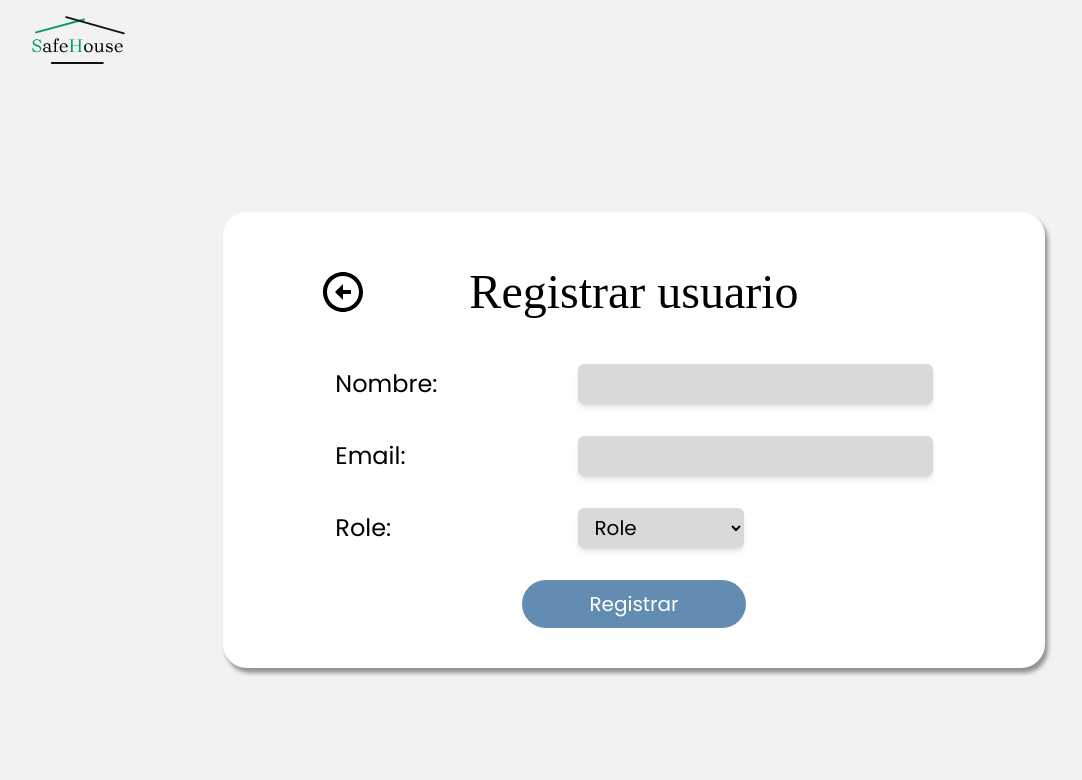
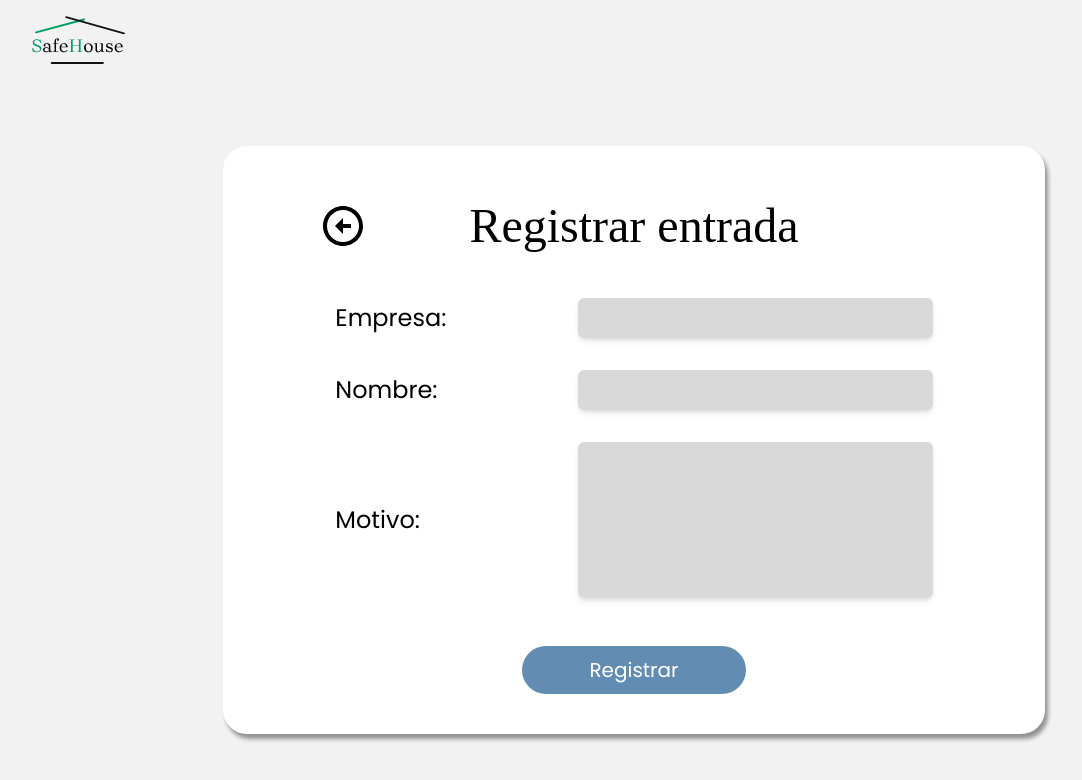
Before and after one commit to Fabio-Alfredo/deploy_definit, a React (Vite) app in the folder safeHouse-frontEnd/: page / in a window 1280 px wide. Shown: the top 780 px of the page, without its empty margins (6-1088 px from the left). Built offline with nearby package versions, Linux system fonts and the light colour scheme; a web font is replaced by a local one.

Commit message:
update: style component buttom

```diff
--- a/safeHouse-frontEnd/src/App.jsx
+++ b/safeHouse-frontEnd/src/App.jsx
@@ -10,12 +10,12 @@ function App() {
 
   return (
     <>
-      <RegisterPage/>
+      {/* <RegisterPage/> */}
       {/* <AdminHouse/> */}
       {/* <GenerateQR/> */}
       {/* <Auth/> */}
       {/* <ReaderQr/> */}
-      {/* <RegisterEntry/> */}
+      <RegisterEntry/>
     </>
   )
 }
--- a/safeHouse-frontEnd/src/components/Button.jsx
+++ b/safeHouse-frontEnd/src/components/Button.jsx
@@ -3,10 +3,9 @@ import React from 'react';
 const Button = ({ type, name, value }) => {
     return (
         <>
-            <div className='flex w-full justify-center items-center mt-6 2xl:mt-8 2xl:mb-4 '>
-                <input type={type} name={name} value={value}
-                    className='rounded-full font-popins text-white bg-blue-buttons hover:bg-sky-700 cursor-pointer text-sm xl:text-xl w-28 h-8 sm:w-40 sm:h-10 xl:w-56 xl:h-12' />
-            </div>
+
+            <input type={type} name={name} value={value}
+                className='rounded-full font-popins text-white bg-blue-buttons hover:bg-sky-700 cursor-pointer text-sm xl:text-xl w-28 h-8 2xl:mt-8 2xl:mb-4 sm:w-40 sm:h-10 xl:w-56 xl:h-12' />
         </>
     );
 };
--- a/safeHouse-frontEnd/src/page/RegisterEntry.jsx
+++ b/safeHouse-frontEnd/src/page/RegisterEntry.jsx
@@ -35,7 +35,9 @@ const RegisterEntry = () => {
                     <Input name={"company"} label={"Empresa:"} type={"text"} inputValue={company} inputOnchange={InputChange} />
                     <Input name={"name"} label={"Nombre:"} type={"text"} inputValue={name} inputOnchange={InputChange} />
                     <Textarea name={"reason"} rows={5} cols={20} label={"Motivo:"} inputValue={reason} inputOnchange={InputChange} />
-                    <Button value={"Registrar"} type={"submit"} name={"RegisterEntry"} />
+                    <div className='flex w-full justify-center items-center pt-6 lg:pt-4'>
+                        <Button value={"Registrar"} type={"submit"} name={"RegisterButton"} />
+                    </div>
                 </form>
             </div>
         </div>
--- a/safeHouse-frontEnd/src/page/ResiterPage.jsx
+++ b/safeHouse-frontEnd/src/page/ResiterPage.jsx
@@ -29,14 +29,16 @@ const ResiterPage = () => {
 
     return (
         <div className='h-screen'>
-            <Header/>
+            <Header />
             <div onSubmit={handleSubmit} className='flex items-center justify-center w-full bg-color-primary px-6 min-h-[90vh]'>
                 <form className='w-full p-10 shadow-2xl rounded-3xl bg-white h-fit lg:p-6 xl:px-20 xl:py-10 md:w-[85%] lg:w-2/3 2xl:w-1/2' > {/* query */}
                     <Navigation title={"Registrar usuario"} />
                     <Input name={"userName"} label={"Nombre:"} type={"text"} inputValue={userName} inputOnchange={InputChange} />
                     <Input name={"email"} label={"Email:"} type={"email"} inputValue={email} inputOnchange={InputChange} />
                     <CatalogRole inputValue={role} inputOnchange={InputChange} />
-                    <Button value={"Registrar"} type={"submit"} name={"RegisterButton"} />
+                    <div className='flex w-full justify-center items-center pt-6 lg:pt-4'>
+                        <Button value={"Registrar"} type={"submit"} name={"RegisterButton"} />
+                    </div>
                 </form>
             </div>
         </div>
```
